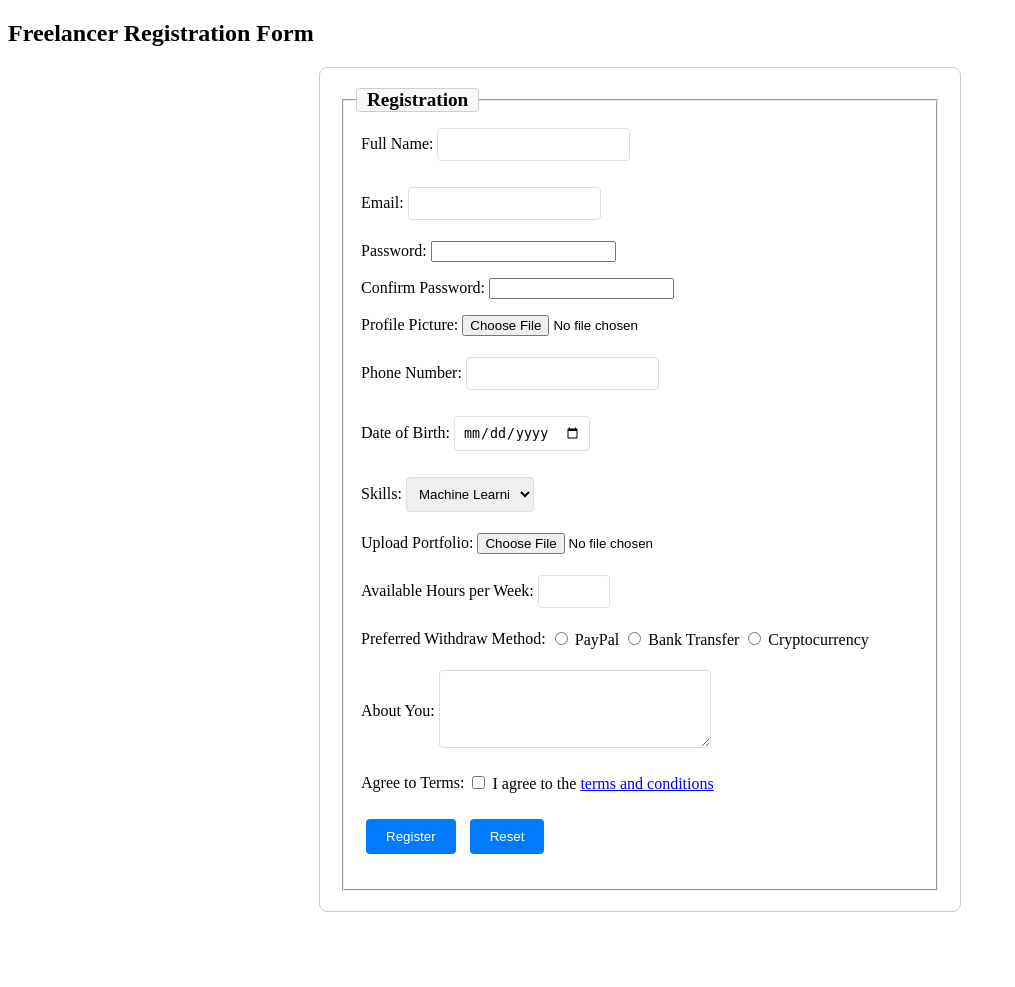
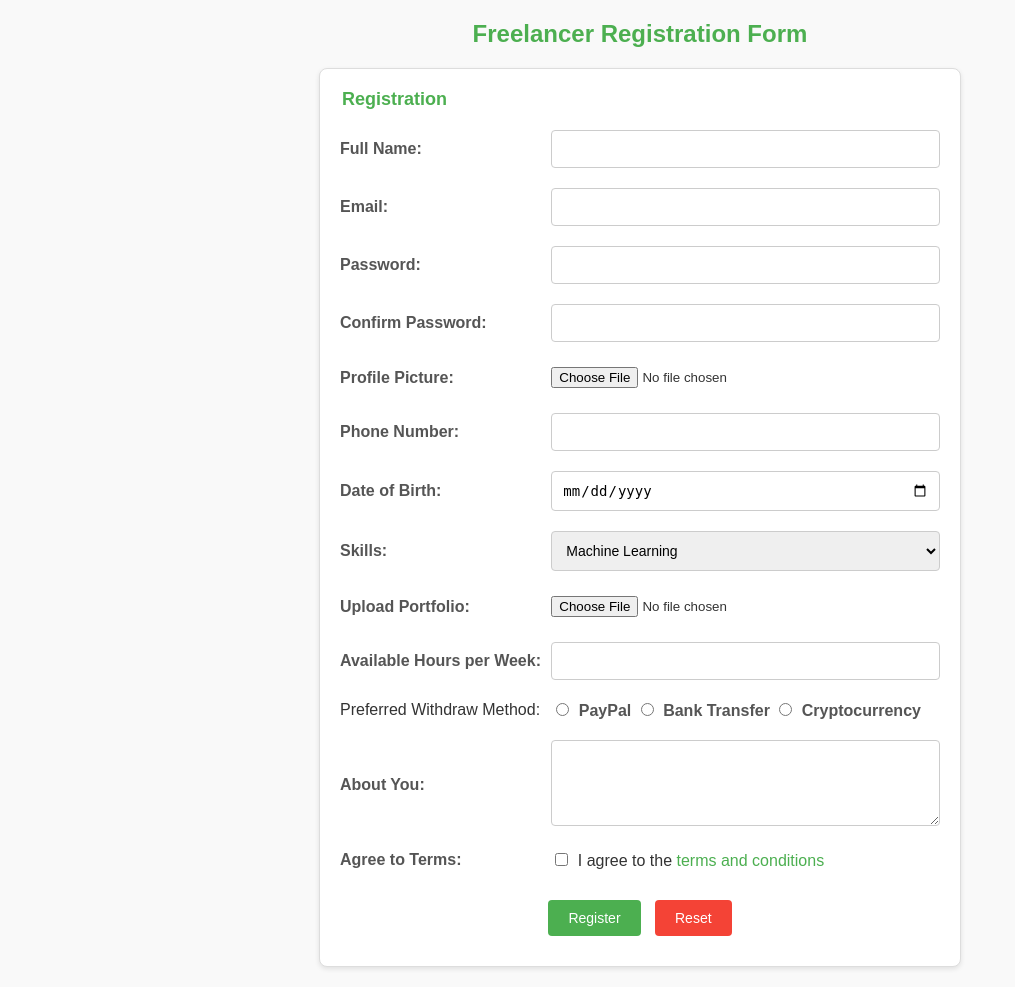
Before and after one commit to lut-ful/web-tech-lab-work, a PHP site: page /views/seller.php in a window 1280 px wide. Shown: the whole page, without its empty margins (0-1015 px from the left). Before the commit the page ends 912 px from the top, so only its background shows below. Run offline with PHP 8.4, Linux system fonts and the light colour scheme.

Commit message:
seller css up

```diff
--- a/style/seller.css
+++ b/style/seller.css
@@ -1,53 +1,136 @@
-/* Center the form on the page */
+/* General Page Styling */
+body {
+    font-family: Arial, sans-serif;
+    background-color: #f9f9f9;
+    margin: 0;
+    padding: 0;
+    color: #333;
+}
+
+h2 {
+    text-align: center;
+    color: #4CAF50;
+    margin-top: 20px;
+    font-size: 24px;
+}
+
+/* Form Container */
 form {
-    position: relative;
     max-width: 600px;
     margin: 20px auto;
     padding: 20px;
-    border: 1px solid #ccc;
+    background-color: #fff;
+    border: 1px solid #ddd;
     border-radius: 8px;
-    overflow: hidden;
+    box-shadow: 0 2px 5px rgba(0, 0, 0, 0.1);
 }
 
-/* Style the table rows */
-table tr {
-    display: block;
+/* Fieldset and Legend */
+fieldset {
+    border: none;
+    margin: 0;
+    padding: 0;
+}
+
+legend {
+    font-size: 18px;
+    font-weight: bold;
+    color: #4CAF50;
     margin-bottom: 10px;
 }
 
-/* Style the input fields */
-input[type="text"], input[type="email"], input[type="tel"], input[type="date"], input[type="number"], select, textarea {
-    display: inline-block;
-    width: calc(100% - 20px);
-    padding: 8px;
-    margin: 5px 0;
-    border: 1px solid #ddd;
-    border-radius: 4px;
+/* Table Styling */
+table {
+    width: 100%;
+    border-spacing: 0;
 }
 
-/* Style the submit and reset buttons */
-input[type="submit"], input[type="reset"] {
-    display: inline-block;
+td {
+    padding: 10px 0;
+}
+
+/* Input Fields */
+input[type="text"],
+input[type="email"],
+input[type="password"],
+input[type="tel"],
+input[type="date"],
+input[type="number"],
+select,
+textarea {
+    width: 100%;
+    padding: 10px;
+    border: 1px solid #ccc;
+    border-radius: 4px;
+    box-sizing: border-box;
+    font-size: 14px;
+}
+
+input[type="file"] {
+    padding: 5px 0;
+}
+
+/* Buttons */
+input[type="submit"],
+input[type="reset"] {
     padding: 10px 20px;
-    margin: 10px 5px;
     border: none;
     border-radius: 4px;
-    background-color: #007BFF;
-    color: white;
+    font-size: 14px;
     cursor: pointer;
-    z-index: 1;
+    margin: 10px 5px 0;
+    color: #fff;
+    background-color: #4CAF50;
+    transition: background-color 0.3s;
 }
 
-input[type="submit"]:hover, input[type="reset"]:hover {
-    background-color: #0056b3;
+input[type="submit"]:hover,
+input[type="reset"]:hover {
+    background-color: #45a049;
 }
 
-/* Style the legend */
-fieldset legend {
-    font-size: 1.2em;
+input[type="reset"] {
+    background-color: #f44336;
+}
+
+input[type="reset"]:hover {
+    background-color: #d32f2f;
+}
+
+/* Labels */
+label {
     font-weight: bold;
-    padding: 0 10px;
-    border: 1px solid #ccc;
-    border-radius: 4px;
-    background-color: #f9f9f9;
+    color: #555;
 }
+
+/* Links */
+a {
+    color: #4CAF50;
+    text-decoration: none;
+}
+
+a:hover {
+    text-decoration: underline;
+}
+
+/* Checkbox and Radio Buttons */
+input[type="checkbox"],
+input[type="radio"] {
+    margin-right: 5px;
+}
+
+/* Responsive Design */
+@media (max-width: 768px) {
+    form {
+        padding: 15px;
+    }
+
+    table {
+        display: block;
+    }
+
+    td {
+        display: block;
+        width: 100%;
+    }
+}
```
